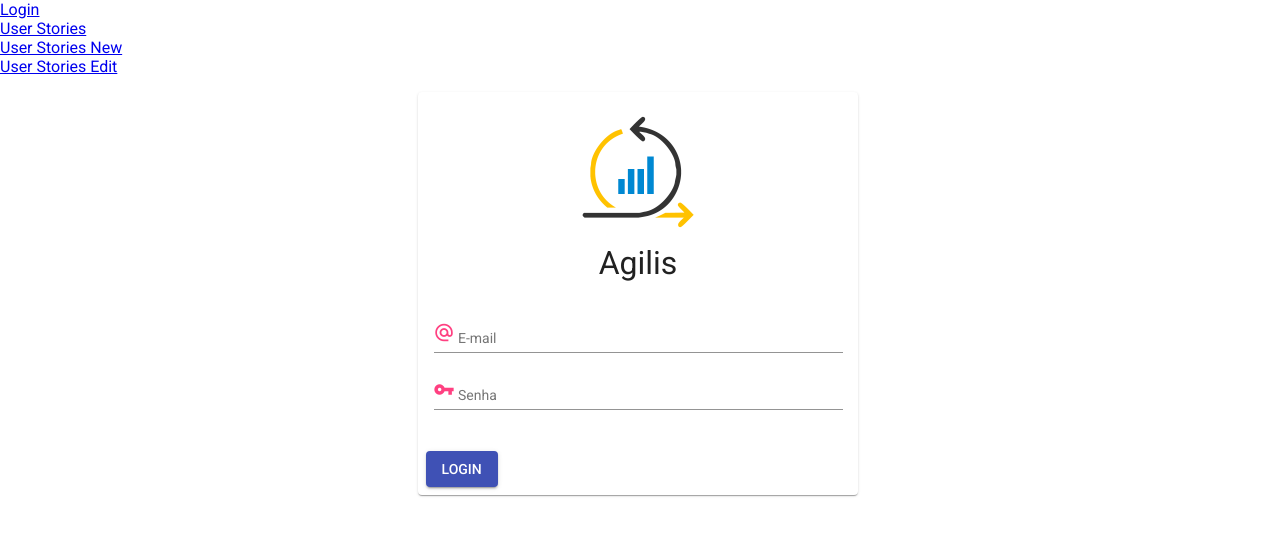
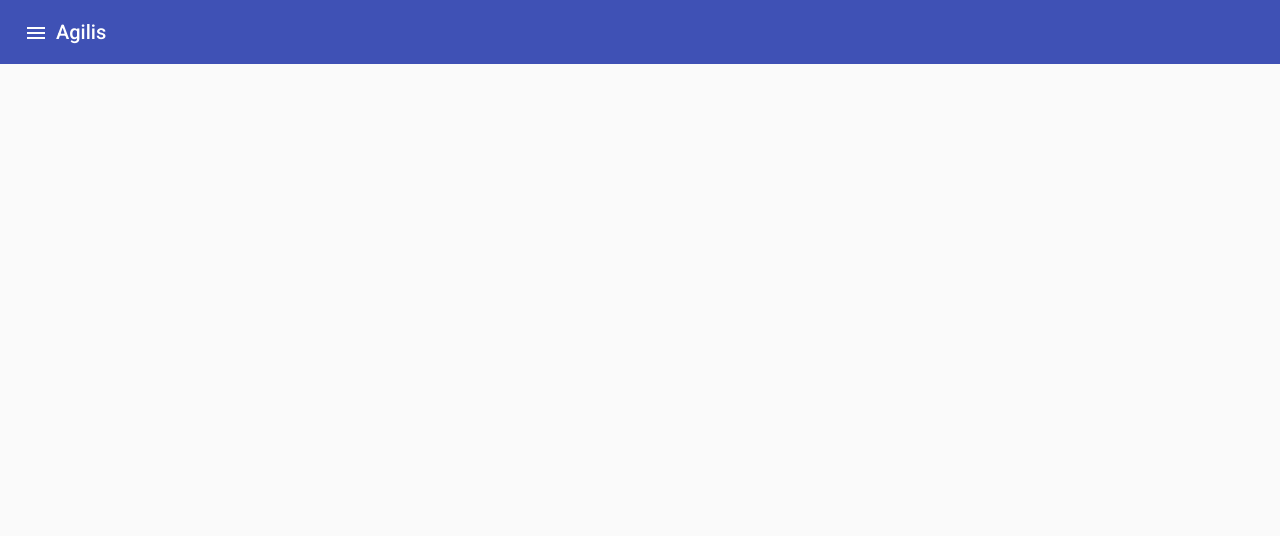
Before and after one commit to ddsdaniel/Agilis, an Angular app in the folder front-end/Agilis/: page /login in a window 1280 px wide. Shown: the top 536 px of the page. Built offline with nearby package versions, Linux system fonts and the light colour scheme.

Commit message:
toolbar + sidebar

```diff
--- a/front-end/Agilis/src/app/app.component.html
+++ b/front-end/Agilis/src/app/app.component.html
@@ -1,5 +1,57 @@
-<a [routerLink]="['/login']">Login</a><br/>
- <a [routerLink]="['/user-stories']">User Stories</a><br/>
- <a [routerLink]="['/user-stories/form']">User Stories New</a><br/>
- <a [routerLink]="['/user-stories/form/123']">User Stories Edit</a><br/>
+<mat-sidenav-container class="example-container">
+  <mat-sidenav #sidenav mode="over">
+
+    <!-- <mat-nav-list>
+      <h2 matSubheader>Meu Trabalho</h2>
+      <a mat-list-item routerLink="/" style="height: 0;"></a>
+    </mat-nav-list>
+
+    <p>menu</p>
+    <p>opcao 1</p>
+    <p>opcao 2</p> -->
+
+    <mat-nav-list>
+
+      <h2 matSubheader>My work</h2>
+
+      <a *ngFor="let item of myWorkRoutes"
+        mat-list-item
+        (click)="sidenav.close()"
+        [routerLink]="[item.route]"
+        routerLinkActive="list-item-active">
+        <mat-icon matListIcon> {{ item.icon }} </mat-icon>
+        {{item.title}}
+      </a>
+
+      <mat-divider></mat-divider>
+
+      <h2 matSubheader>My work</h2>
+
+      <a *ngFor="let item of myWorkRoutes"
+        mat-list-item
+        (click)="sidenav.close()"
+        [routerLink]="[item.route]"
+        routerLinkActive="list-item-active">
+        <mat-icon matListIcon> {{ item.icon }} </mat-icon>
+        {{item.title}}
+      </a>
+
+    </mat-nav-list>
+
+  </mat-sidenav>
+
+  <mat-sidenav-content>
+
+    <mat-toolbar color="primary">
+      <mat-toolbar-row>
+        <button mat-icon-button (click)="sidenav.toggle()">
+          <mat-icon>menu</mat-icon>
+        </button>
+        <span>Agilis</span>
+      </mat-toolbar-row>
+    </mat-toolbar>
+
+  </mat-sidenav-content>
+</mat-sidenav-container>
+
 <router-outlet></router-outlet>
--- a/front-end/Agilis/src/app/app.component.scss
+++ b/front-end/Agilis/src/app/app.component.scss
@@ -1,3 +1,11 @@
 .spacer {
   flex: 1 1 auto;
 }
+
+.example-container {
+  position: absolute;
+  top: 0;
+  bottom: 0;
+  left: 0;
+  right: 0;
+}
--- a/front-end/Agilis/src/app/app.component.ts
+++ b/front-end/Agilis/src/app/app.component.ts
@@ -6,5 +6,17 @@ import { Component } from '@angular/core';
   styleUrls: ['./app.component.scss']
 })
 export class AppComponent {
-  title = 'Agilis';
+  myWorkRoutes = [
+
+    {
+      icon: 'assignment',
+      route: 'sales/activities',
+      title: 'ACTIVITIES'
+    },
+    {
+      icon: 'dashboard',
+      route: 'sales/dashboards',
+      title: 'DASHBOARDS'
+    }
+  ];
 }
--- a/front-end/Agilis/src/app/components/seguranca/login/login.component.html
+++ b/front-end/Agilis/src/app/components/seguranca/login/login.component.html
@@ -1,10 +1,13 @@
 <form fxLayout="column">
   <mat-card fxFlexAlign="center">
-    <div class="logo">
-      <img src="../../../../assets/images/logo_light.png" alt="Logo do sistema" />
-    </div>
-    <h1>Agilis</h1>
+
     <mat-card-content>
+
+      <div class="logo">
+        <img src="../../../../assets/images/logo_light.png" alt="Logo do sistema" />
+      </div>
+      <h1>Agilis</h1>
+
       <mat-form-field class="full-width">
         <mat-label>E-mail</mat-label>
         <input matInput placeholder="E-mail" name="email" type="email">
```
Also changed, not shown: front-end/Agilis/src/app/modules/angular-material/angular-material.module.ts (+17 -2 lines).
